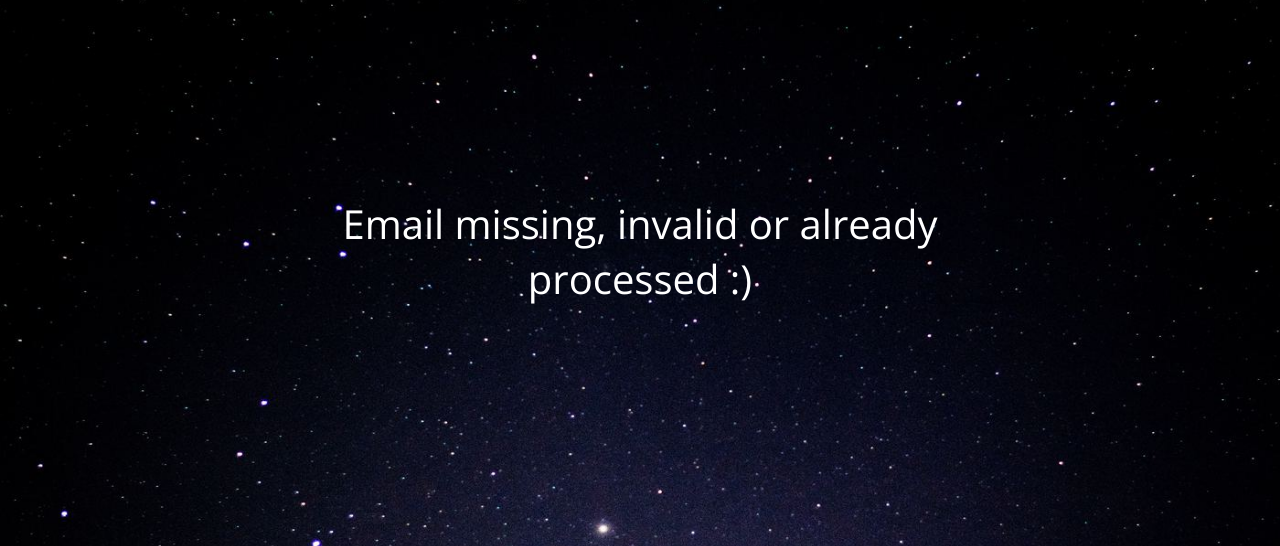
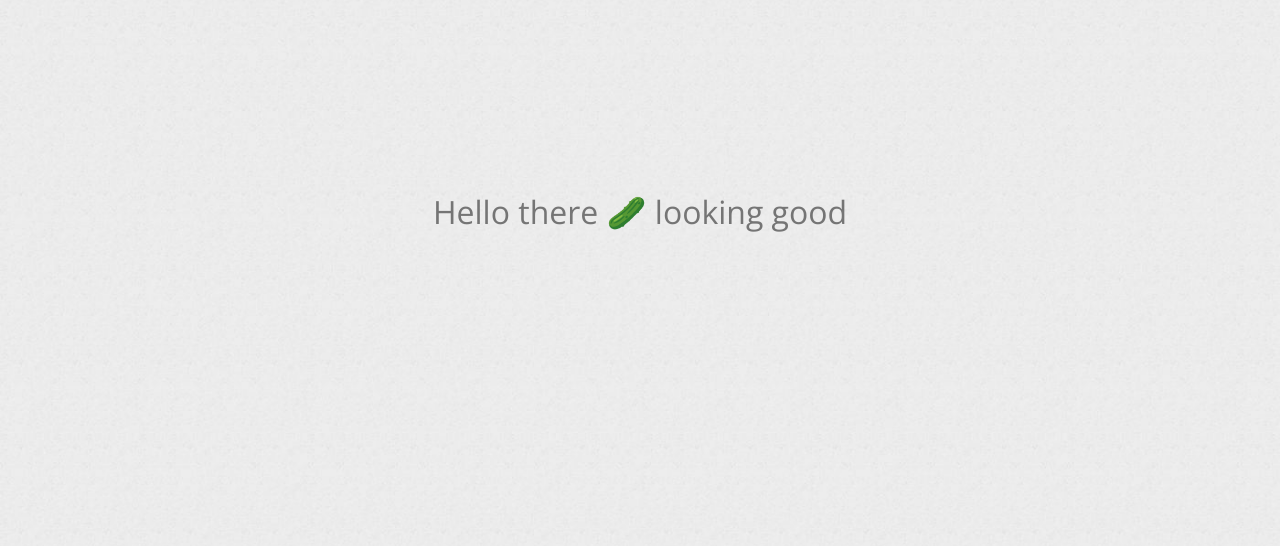
Before and after one commit to mimolabs/sendgrid-reconfirm, a Flask app: page / in a window 1280 px wide. Shown: the top 546 px of the page. Run offline with Flask 2, Linux system fonts and the light colour scheme.

Commit message:
changes reqs to requirements

```diff
--- a/static/styles/style.css
+++ b/static/styles/style.css
@@ -44,12 +44,12 @@ h1 strong{
 h2{
   text-align: center;
   font-weight: 300;
-  font-size: 40px;
-  color: #ffffff;
+  font-size: 32px;
+  color: #757575;
 }
 
 .information{
-  width: 780px;
+  width: 480px;
   padding-top: 35px;
   margin: 0 auto;
 }
--- a/templates/index.html
+++ b/templates/index.html
@@ -14,7 +14,7 @@
             {% if email %}
             <h2>Thanks for your support!</h2>
             {% else %}
-            <h2>Email missing, invalid or already processed :)</h2>
+            <h2>Hello there 🥒 looking good</h2>
             {% endif %}
           </div>
         </div>
```
Also changed, not shown: static/images/background.jpg.
